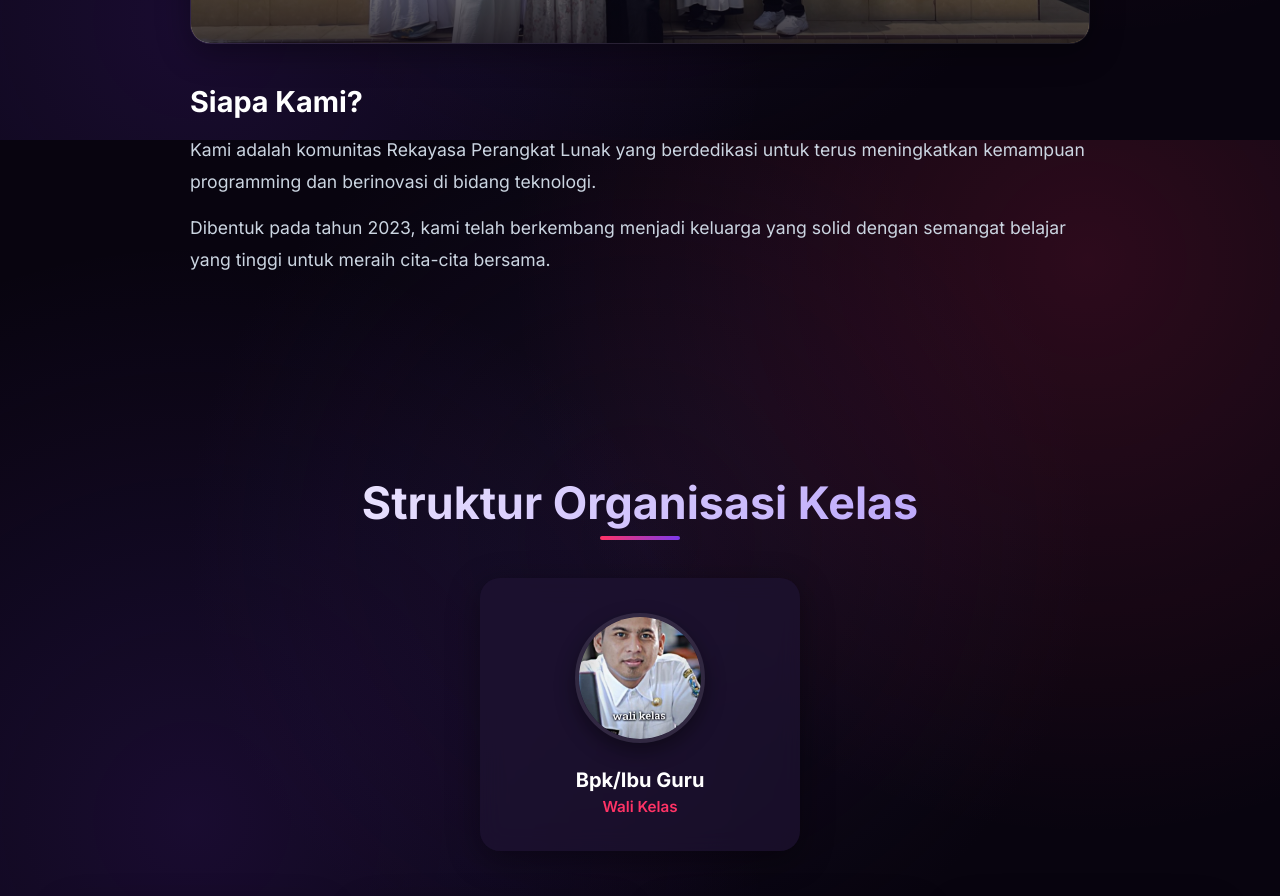
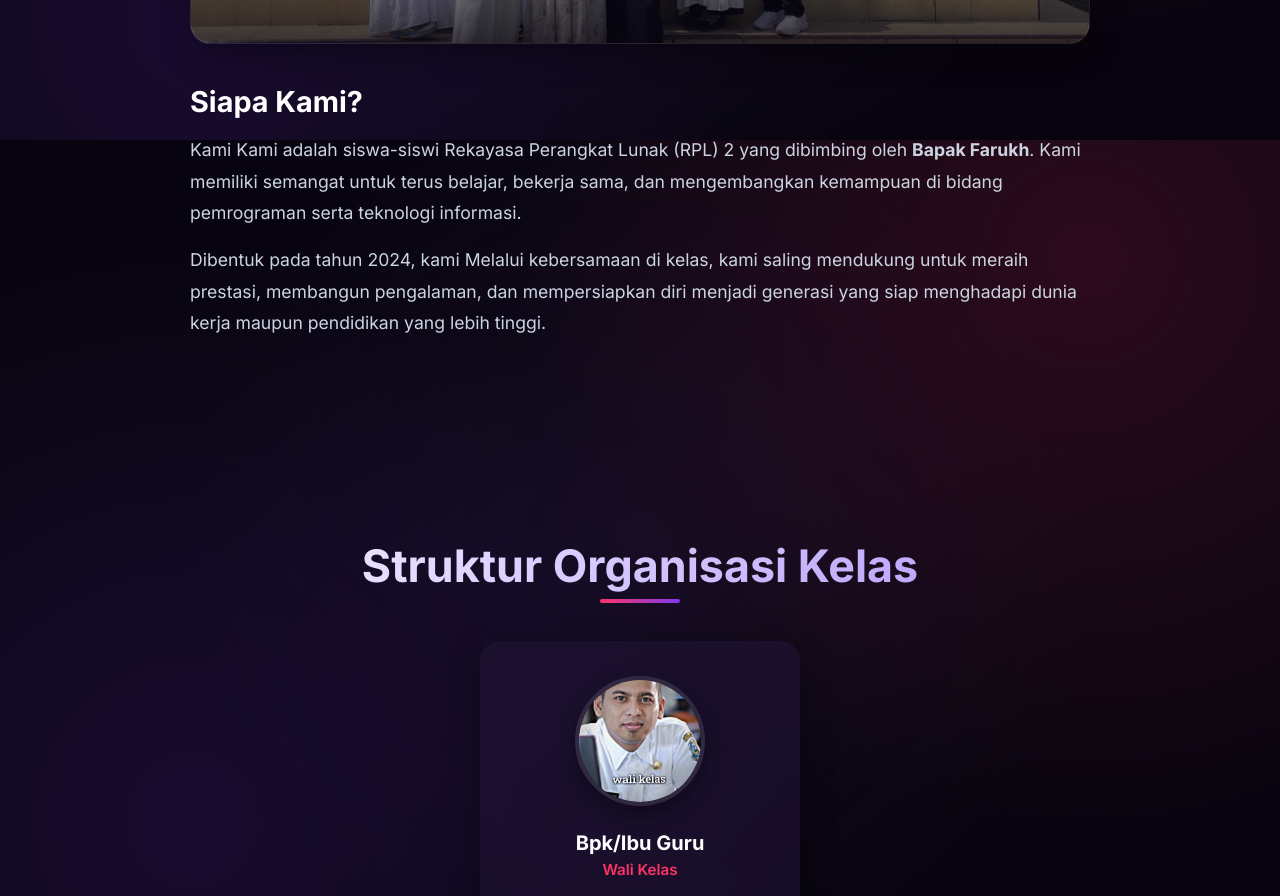
Before and after one commit to tricahyoedo/website-kelas, a Next.js app: page / in a window 1280 px wide. Shown: the part 1460-2356 px from the top of the page. Built offline with nearby package versions, Linux system fonts and the light colour scheme.

Commit message:
Mengganti teks tentang kami

```diff
--- a/app/page.js
+++ b/app/page.js
@@ -36,11 +36,9 @@ export default function Home() {
                         style={{ textAlign: 'left', marginTop: '40px', maxWidth: '900px', marginLeft: 'auto', marginRight: 'auto' }}>
                         <h3 style={{ fontSize: '1.8rem', color: 'var(--text-main)', marginBottom: '15px' }}>Siapa Kami?</h3>
                         <p style={{ marginBottom: '15px', color: 'var(--text-light)', lineHeight: '1.8', fontSize: '1.1rem' }}>Kami
-                            adalah komunitas Rekayasa Perangkat Lunak yang berdedikasi untuk terus meningkatkan kemampuan
-                            programming dan berinovasi di bidang teknologi.</p>
-                        <p style={{ color: 'var(--text-light)', lineHeight: '1.8', fontSize: '1.1rem' }}>Dibentuk pada tahun 2023, kami
-                            telah berkembang menjadi keluarga yang solid dengan semangat belajar yang tinggi untuk meraih
-                            cita-cita bersama.</p>
+                            Kami adalah siswa-siswi Rekayasa Perangkat Lunak (RPL) 2 yang dibimbing oleh <b>Bapak Farukh</b>. Kami memiliki semangat untuk terus belajar, bekerja sama, dan mengembangkan kemampuan di bidang pemrograman serta teknologi informasi.</p>
+                        <p style={{ color: 'var(--text-light)', lineHeight: '1.8', fontSize: '1.1rem' }}>Dibentuk pada tahun 2024, kami
+                            Melalui kebersamaan di kelas, kami saling mendukung untuk meraih prestasi, membangun pengalaman, dan mempersiapkan diri menjadi generasi yang siap menghadapi dunia kerja maupun pendidikan yang lebih tinggi.</p>
                     </div>
                 </div>
             </section>
```
